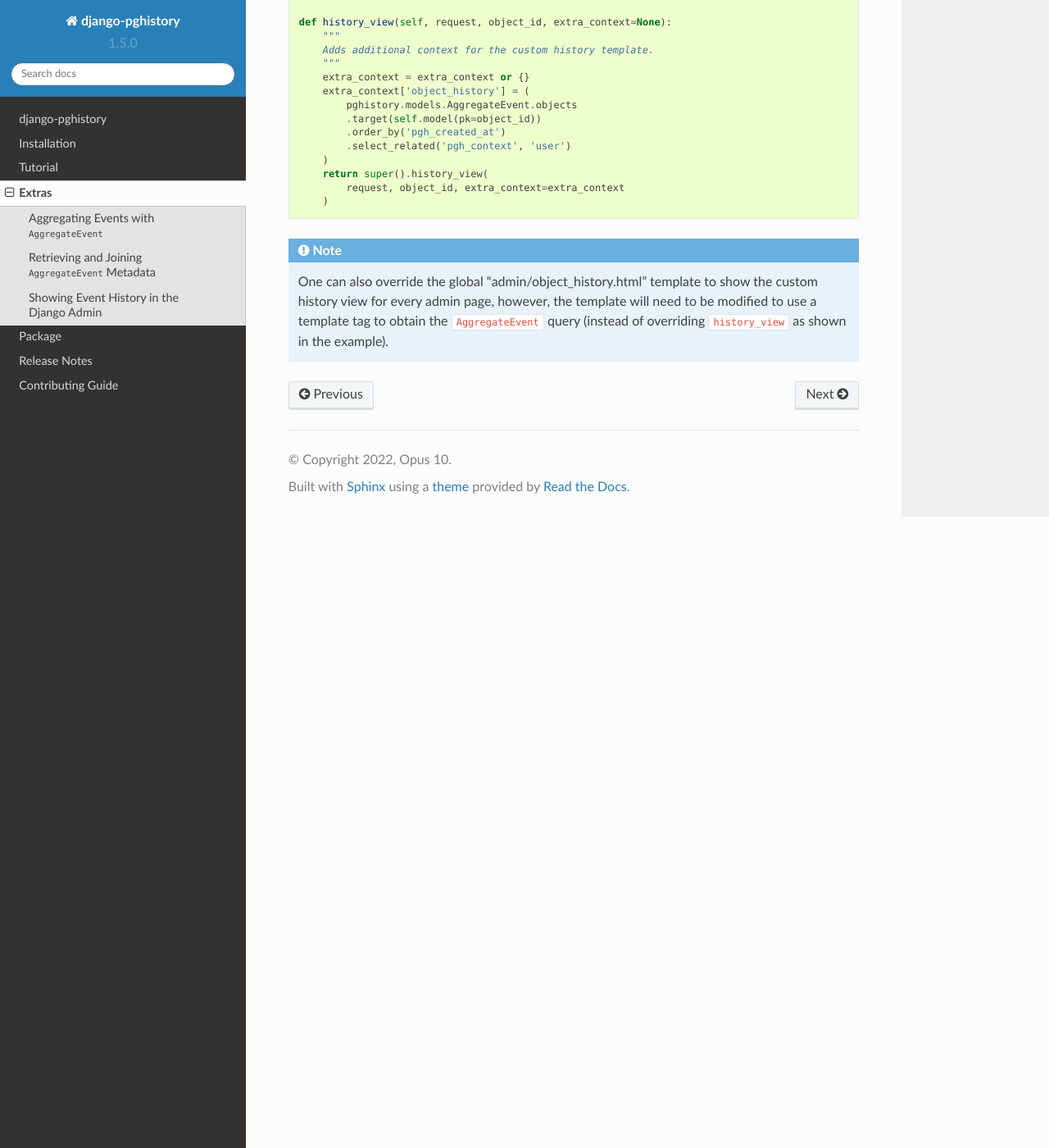
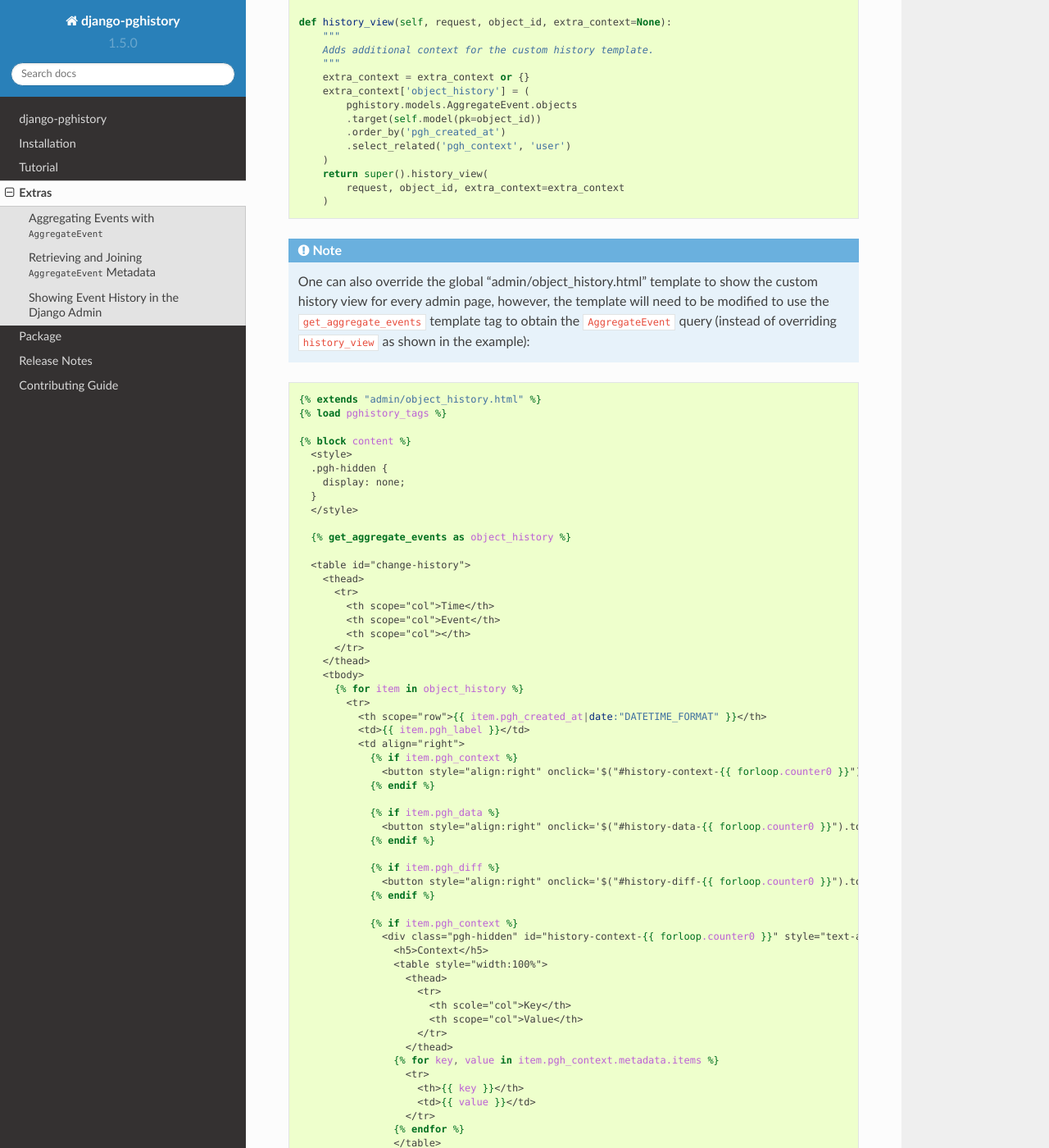
Before and after one commit to Opus10/django-pghistory, a Sphinx documentation site: the page built from docs/extras.rst, in a window 1280 px wide and 1400 px high, scrolled down 6217 px. Shown: the whole window at 82% size. Built offline with Sphinx 7.4.7 and the Read the Docs theme 2.0.0, drawn with Linux system fonts in a browser that asks for light colours; the version number is read from the project's files by our own code; some of the changed text lies outside the part shown.

Commit message:
FEAT: Added a get_aggregate_events templatetag to inject AggregateEvent objects easily in admin templates

```diff
--- a/docs/extras.rst
+++ b/docs/extras.rst
@@ -366,6 +366,113 @@ the ``history_view`` method on the model admin like so:
 
     One can also override the global "admin/object_history.html" template
     to show the custom history view for every admin page, however, the
-    template will need to be modified to use a template tag to obtain
+    template will need to be modified to use the ``get_aggregate_events`` template tag to obtain
     the ``AggregateEvent`` query (instead of overriding ``history_view``
-    as shown in the example).
+    as shown in the example):
+.. code-block:: jinja
+
+    {% extends "admin/object_history.html" %}
+    {% load pghistory_tags %}
+
+    {% block content %}
+      <style>
+      .pgh-hidden {
+        display: none;
+      }
+      </style>
+
+      {% get_aggregate_events as object_history %}
+
+      <table id="change-history">
+        <thead>
+          <tr>
+            <th scope="col">Time</th>
+            <th scope="col">Event</th>
+            <th scope="col"></th>
+          </tr>
+        </thead>
+        <tbody>
+          {% for item in object_history %}
+            <tr>
+              <th scope="row">{{ item.pgh_created_at|date:"DATETIME_FORMAT" }}</th>
+              <td>{{ item.pgh_label }}</td>
+              <td align="right">
+                {% if item.pgh_context %}
+                  <button style="align:right" onclick='$("#history-context-{{ forloop.counter0 }}").toggleClass("pgh-hidden")'>Context</button>
+                {% endif %}
+
+                {% if item.pgh_data %}
+                  <button style="align:right" onclick='$("#history-data-{{ forloop.counter0 }}").toggleClass("pgh-hidden")'>Data</button>
+                {% endif %}
+
+                {% if item.pgh_diff %}
+                  <button style="align:right" onclick='$("#history-diff-{{ forloop.counter0 }}").toggleClass("pgh-hidden")'>Changes</button>
+                {% endif %}
+
+                {% if item.pgh_context %}
+                  <div class="pgh-hidden" id="history-context-{{ forloop.counter0 }}" style="text-align:left">
+                    <h5>Context</h5>
+                    <table style="width:100%">
+                      <thead>
+                        <tr>
+                          <th scole="col">Key</th>
+                          <th scope="col">Value</th>
+                        </tr>
+                      </thead>
+                    {% for key, value in item.pgh_context.metadata.items %}
+                      <tr>
+                        <th>{{ key }}</th>
+                        <td>{{ value }}</td>
+                      </tr>
+                    {% endfor %}
+                    </table>
+                  </div>
+                {% endif %}
+
+                {% if item.pgh_data %}
+                  <div class="pgh-hidden" id="history-data-{{ forloop.counter0 }}" style="text-align:left">
+                    <h5>Data</h5>
+                    <table style="width:100%">
+                      <thead>
+                        <tr>
+                          <th scole="col">Key</th>
+                          <th scope="col">Value</th>
+                        </tr>
+                      </thead>
+                    {% for key, value in item.pgh_data.items %}
+                      <tr>
+                        <th>{{ key }}</th>
+                        <td>{{ value }}</td>
+                      </tr>
+                    {% endfor %}
+                    </table>
+                  </div>
+                {% endif %}
+
+                {% if item.pgh_diff %}
+                  <div class="pgh-hidden" id="history-diff-{{ forloop.counter0 }}" style="text-align:left">
+                    <h5>Changes</h5>
+                    <table style="width:100%">
+                      <thead>
+                        <tr>
+                          <th scole="col">Field</th>
+                          <th scope="col">Before</th>
+                          <th scope="col">After</th>
+                        </tr>
+                      </thead>
+                    {% for key, value in item.pgh_diff.items %}
+                      <tr>
+                        <th>{{ key }}</th>
+                        <td>{{ value.0 }}</td>
+                        <td>{{ value.1 }}</td>
+                      </tr>
+                    {% endfor %}
+                    </table>
+                  </div>
+                {% endif %}
+              </td>
+            </tr>
+          {% endfor %}
+        </tbody>
+      </table>
+    {% endblock %}
```
Also changed, not shown: 1 other file.
